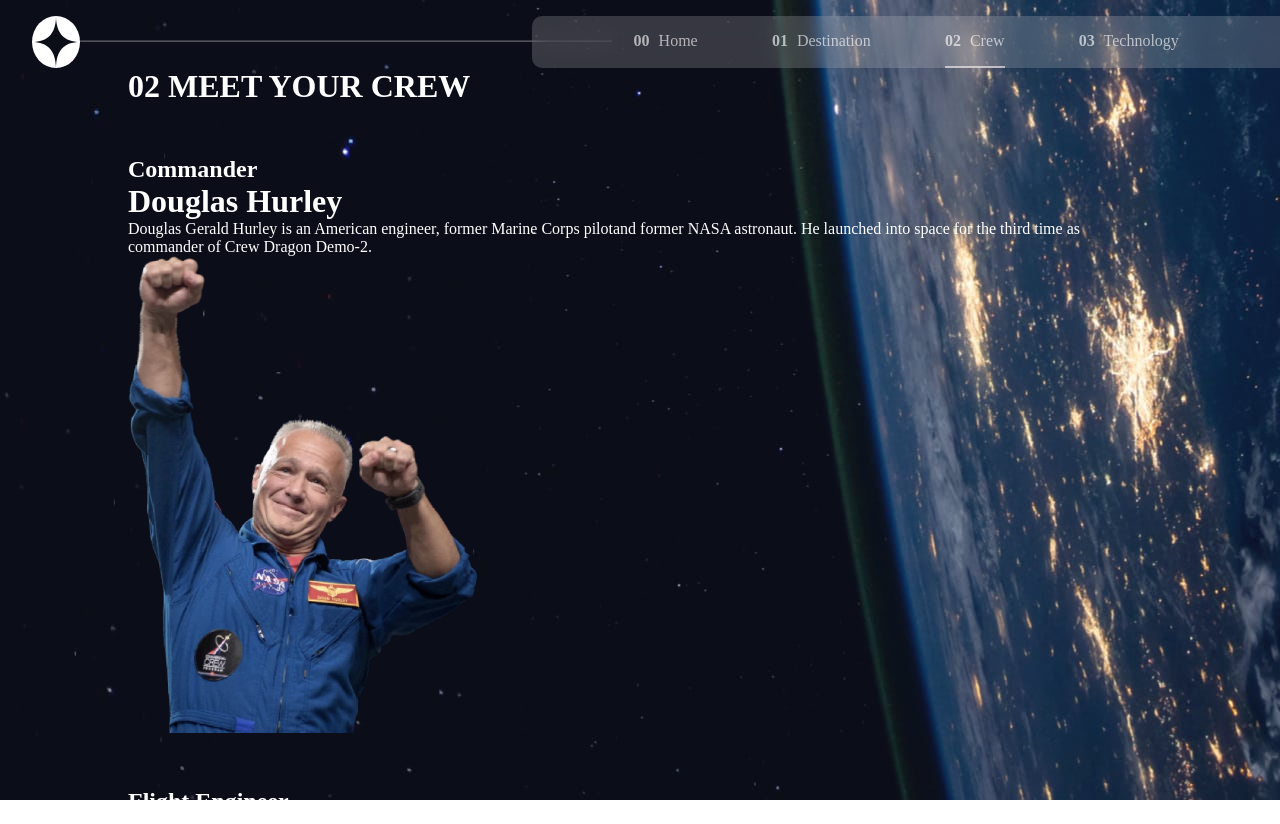
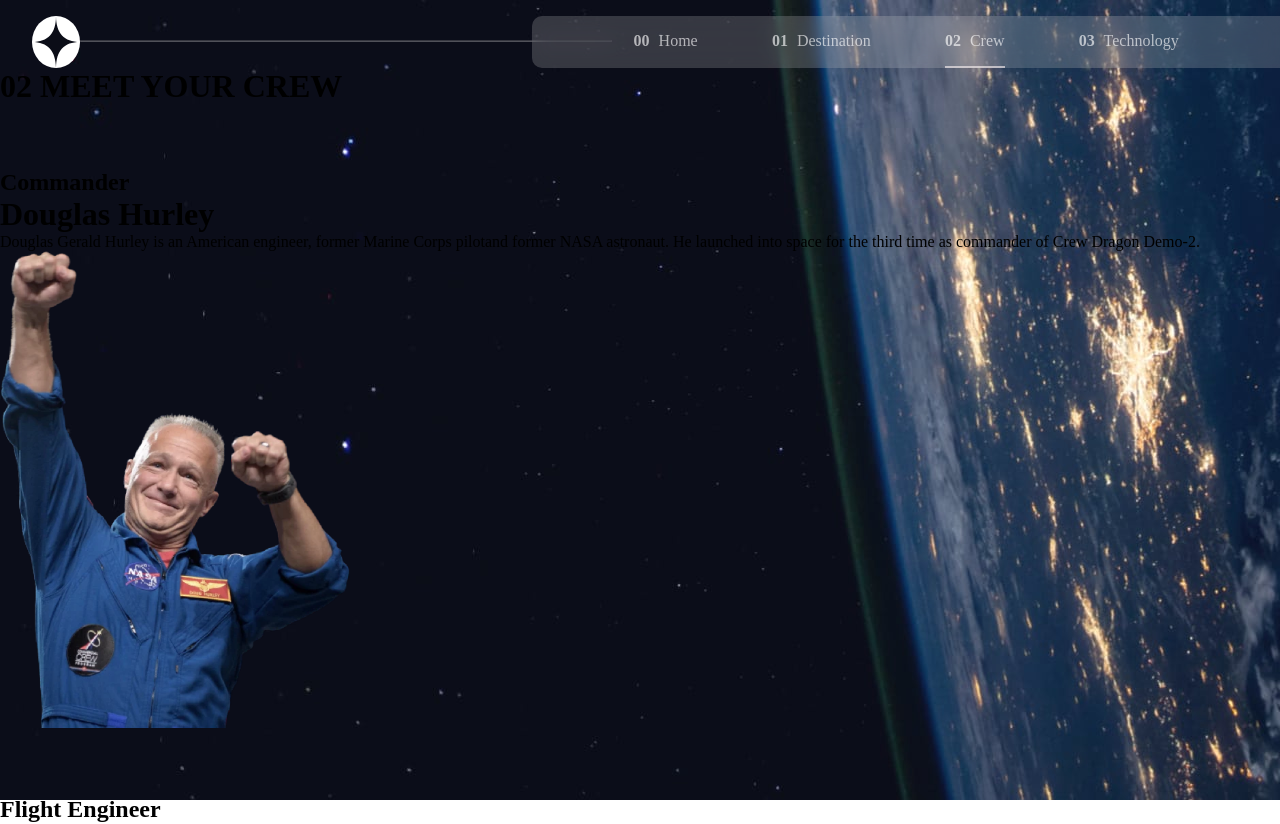
Before and after one commit to cafferti/reactmotive, a React (Vite) app in the folder reactapp2/: page /crew in a window 1280 px wide. Shown: the top 824 px of the page. Built offline with nearby package versions, Linux system fonts and the light colour scheme.

Commit message:
debugging

```diff
--- a/reactapp2/src/Crew.jsx
+++ b/reactapp2/src/Crew.jsx
@@ -40,10 +40,6 @@
 
   return (
     <div className="carousel">
-      <div
-        className="crew"
-        style={{ transform: `translate(-${activeindex * 100})` }}
-      >
       <h1>02 MEET YOUR CREW</h1>
 
       {crewmembers.map((crewmember, index) => {
@@ -55,7 +51,6 @@
         <button>Previous</button>
       </div>
     </div>
-    </div>
   );
 };
 
```
Lines whose indentation alone changed are shown as unchanged.
